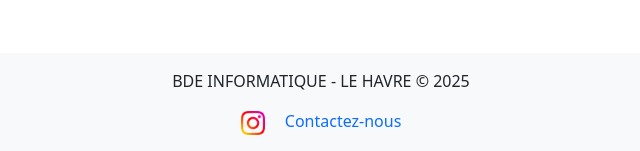
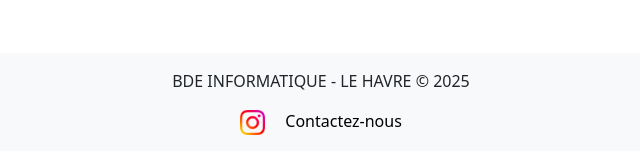
Before and after one commit to ThibaultMangeant/SiteWebBDE, a PHP site: page / in a window 1280 px wide. Shown: the part 649-800 px from the top of the page, without its empty margins (319-959 px from the left). Run offline with PHP 8.4, Linux system fonts and the light colour scheme; a stand-in replaces the project's code that opens the database connection; some libraries are stand-ins or nearby versions.

Commit message:
maj footer

```diff
--- a/app/views/_template/base.html.twig
+++ b/app/views/_template/base.html.twig
@@ -93,15 +93,15 @@
 	<!-- Footer -->
 	<footer class="bg-light text-center text-lg-start fixed-bottom">
 		<div class="container p-3">
-			<div class="row">
+			<div class="row ">
 				<div class="text-center">
 					<p>BDE INFORMATIQUE - LE HAVRE &copy; 2025</p>
 				</div>
 				<div class="text-center">
 				<a href="https://www.instagram.com/bdeinfo_lh?igsh=ZjNvNGMzeGdodHJy" target="_blank" class="text-decoration-none me-3">
-					<img src="assets/images/instagram.webp" width="24px">
+					<img src="assets/images/instagram.webp" width="25px">
 				</a>
-				<a href="contact.php" class="text-decoration-none">Contactez-nous</a>
+				<a href="contact.php" class="footer-link text-decoration-none">Contactez-nous</a>
 				</div>
 			</div>
 		</div>
--- a/assets/css/navbar.css
+++ b/assets/css/navbar.css
@@ -27,3 +27,27 @@
 .navbar-nav .nav-link:hover {
     color: #0056b3; /* Change la couleur du texte au survol (optionnel) */
 }
+
+/* Style pour le lien "Contactez-nous" dans le footer */
+.footer-link {
+    position: relative;
+    color: black; /* Couleur du texte */
+    text-decoration: none;
+    transition: color 0.3s ease; /* Animation de la couleur */
+}
+
+.footer-link::after {
+    content: '';
+    position: absolute;
+    bottom: 0;
+    left: 50%;
+    width: 0;
+    height: 2px; /* Épaisseur de la barre */
+    background-color: #007bff; /* Couleur de la barre (bleu Bootstrap) */
+    transform: translateX(-50%);
+    transition: width 0.3s ease; /* Animation de l'apparition de la barre */
+}
+
+.footer-link:hover::after {
+    width: 100%; /* La barre s'étend sur toute la largeur du texte */
+}
```
